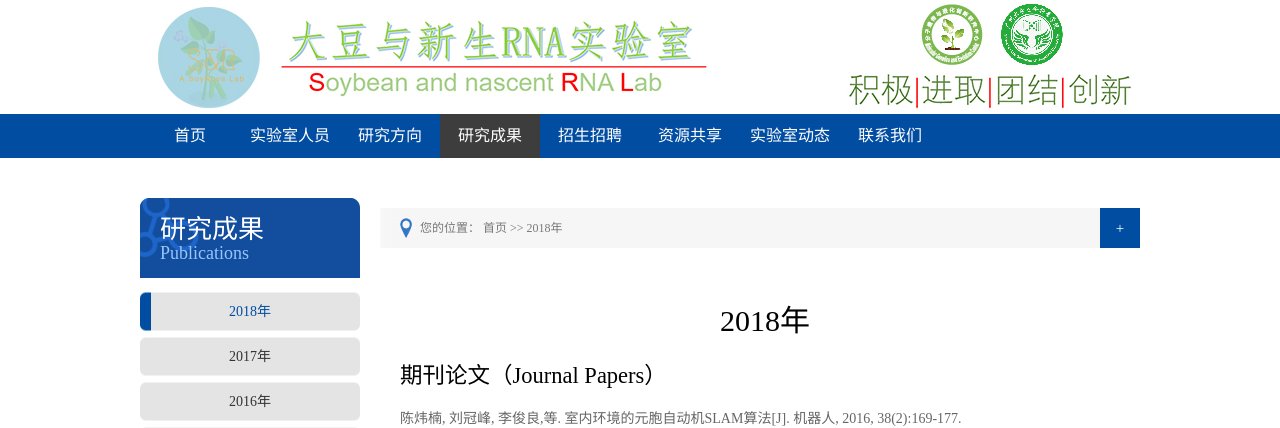
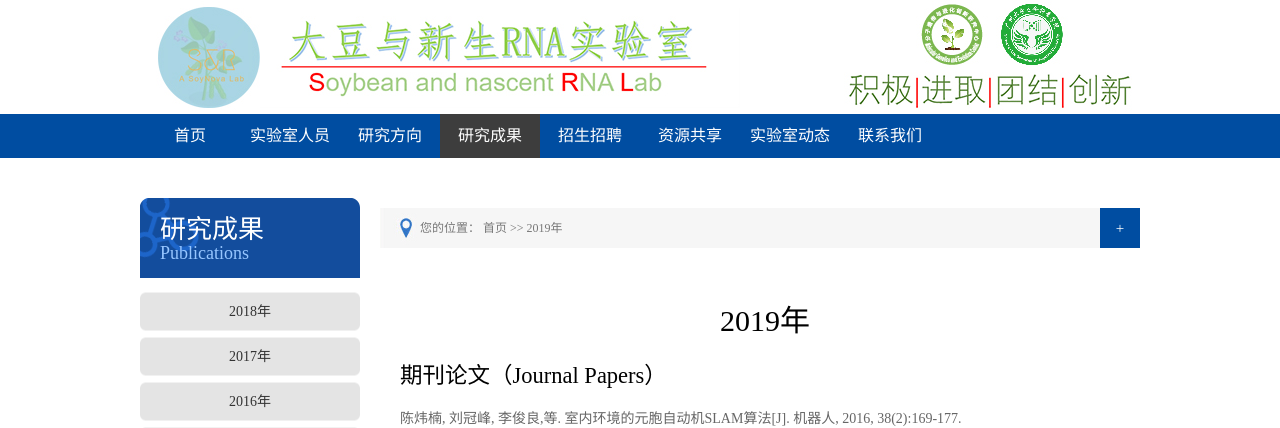
Before and after one commit to zhanweimin2021/zhanweimin2021.github.io, a Jekyll site: the page built from pages/2018.html, in a window 1280 px wide. Shown: the top 428 px of the page. Built offline with Jekyll 4.4.1, drawn with Linux system fonts in a browser that asks for light colours.

Commit message:
Update 2019.html

```diff
--- a/pages/2018.html
+++ b/pages/2018.html
@@ -1,18 +1,18 @@
 ---
 layout: pages
-permalink: /2018/
+permalink: /2019/
 category: publications
 category-en: Publications
 category-cn: 研究成果
-type: 2018年
-title: 2018年
-keywords: 2018年
-description: 2018年
+type: 2019年
+title: 2019年
+keywords: 2019年
+description: 2019年
 ---
 <div class="n_list">
   <div class="n_list_c">
     <div class="n_right_bottom">
-      <h1 align="center">2018年</h1>
+      <h1 align="center">2019年</h1>
       <br>
       <h2>期刊论文（Journal Papers）</h2>
       <ul>
```
